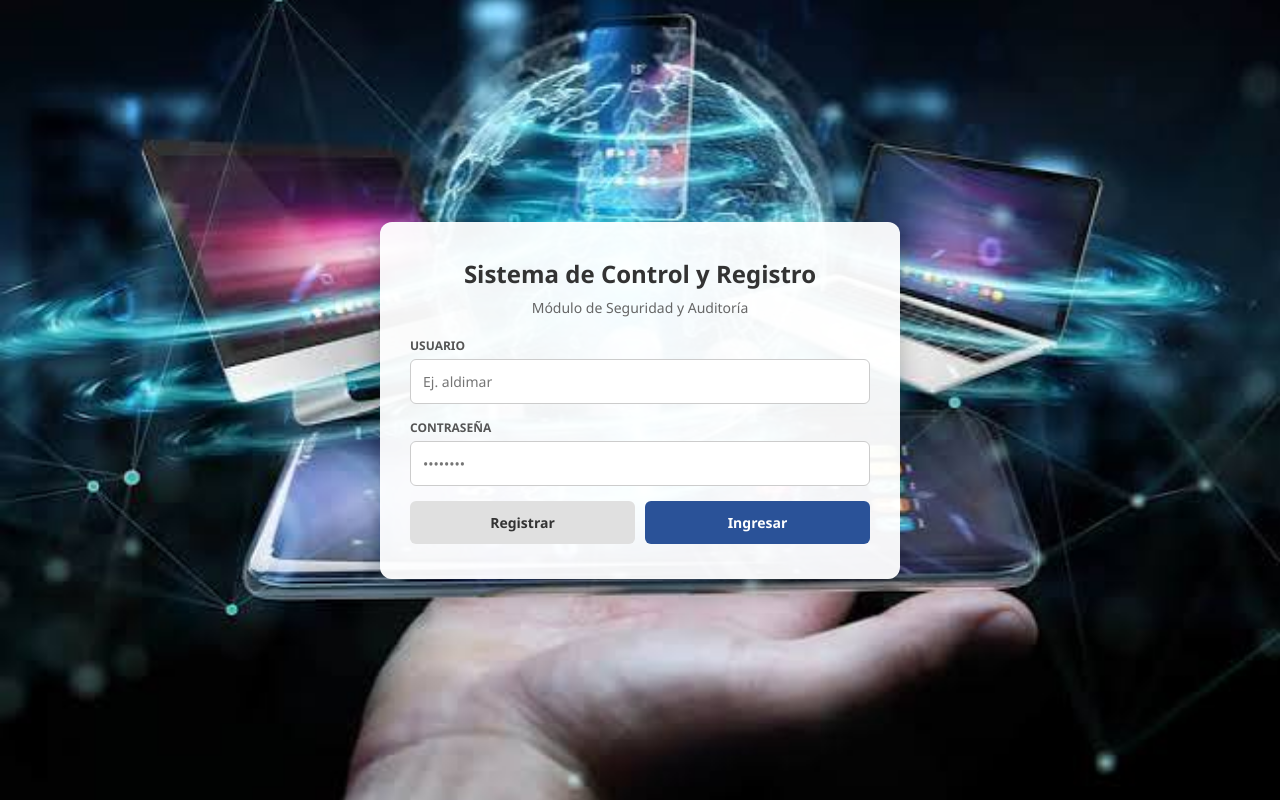
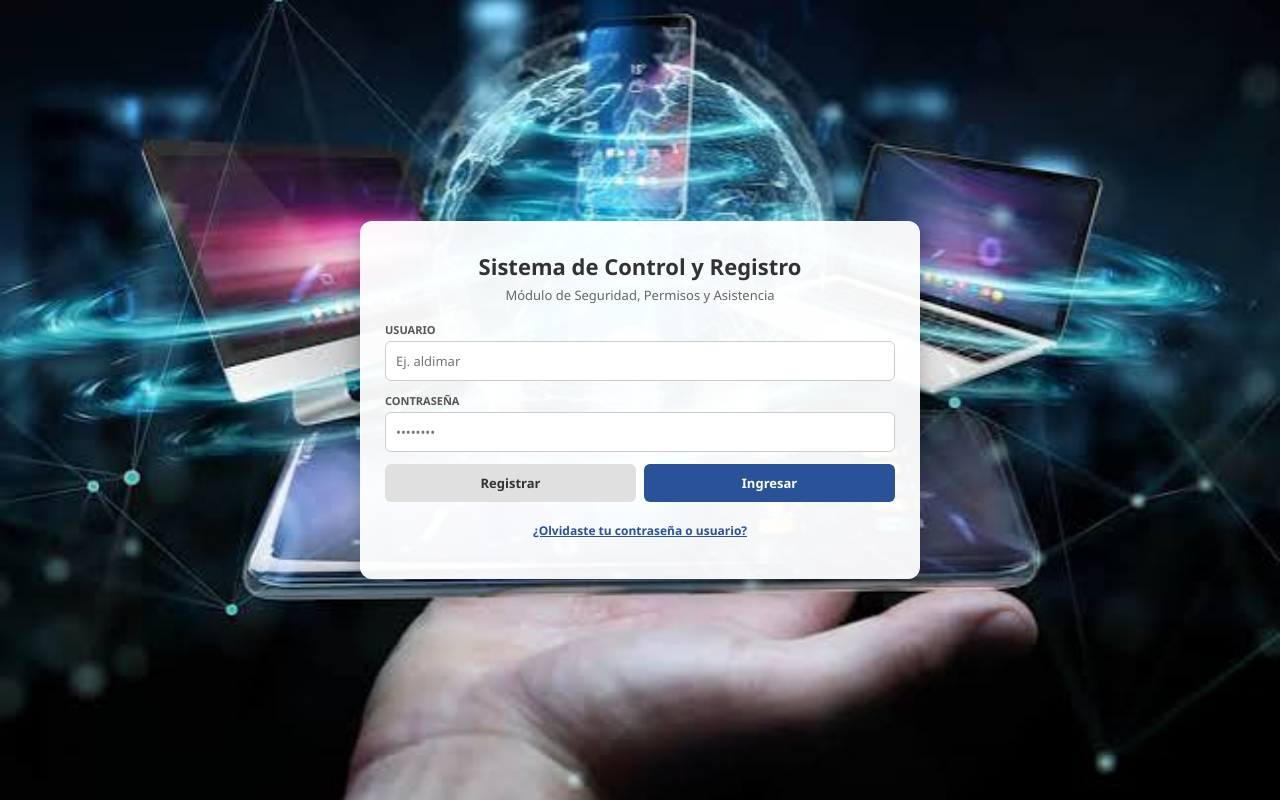
Before and after one commit to aldidaymar-lang/sistema-registro, a Python web app: template templates/index.html in a window 1280 px wide. Run offline with Jinja, Linux system fonts and the light colour scheme; the template is opened without the code that fills it, so the values that code supplies are empty.

Commit message:
Update index.html

```diff
--- a/templates/index.html
+++ b/templates/index.html
@@ -3,38 +3,42 @@
 <head>
     <meta charset="UTF-8">
     <meta name="viewport" content="width=device-width, initial-scale=1.0">
-    <title>Sistema de Autenticación y Seguridad</title>
+    <title>Sistema de Autenticación y Administración</title>
     <style>
         * { box-sizing: border-box; margin: 0; padding: 0; font-family: 'Segoe UI', Tahoma, Geneva, Verdana, sans-serif; }
         body { background: url('/static/fondo.jpg') no-repeat center center fixed; background-size: cover; height: 100vh; display: flex; align-items: center; justify-content: center; }
-        .card { background: rgba(255, 255, 255, 0.95); padding: 35px 30px; border-radius: 12px; box-shadow: 0 10px 25px rgba(0,0,0,0.3); width: 100%; max-width: 520px; text-align: center; }
-        .card h2 { color: #333333; margin-bottom: 8px; font-size: 24px; font-weight: 600; }
-        .card p.subtitle { color: #666666; font-size: 14px; margin-bottom: 20px; }
-        .input-group { margin-bottom: 15px; text-align: left; }
-        .input-group label { display: block; font-size: 12px; color: #555555; margin-bottom: 5px; font-weight: bold; text-transform: uppercase; }
-        .input-group input { width: 100%; padding: 12px; border: 1px solid #cccccc; border-radius: 6px; font-size: 14px; outline: none; }
-        .btn-container { display: flex; gap: 10px; margin-top: 15px; }
-        button { flex: 1; padding: 12px; border: none; border-radius: 6px; font-size: 14px; font-weight: bold; cursor: pointer; }
+        .card { background: rgba(255, 255, 255, 0.95); padding: 30px 25px; border-radius: 12px; box-shadow: 0 10px 25px rgba(0,0,0,0.3); width: 100%; max-width: 560px; text-align: center; }
+        .card h2 { color: #333333; margin-bottom: 5px; font-size: 22px; font-weight: 600; }
+        .card p.subtitle { color: #666666; font-size: 13px; margin-bottom: 18px; }
+        .input-group { margin-bottom: 12px; text-align: left; }
+        .input-group label { display: block; font-size: 11px; color: #555555; margin-bottom: 4px; font-weight: bold; text-transform: uppercase; }
+        .input-group input { width: 100%; padding: 10px; border: 1px solid #cccccc; border-radius: 6px; font-size: 13px; outline: none; }
+        .btn-container { display: flex; gap: 8px; margin-top: 12px; }
+        button { flex: 1; padding: 10px; border: none; border-radius: 6px; font-size: 13px; font-weight: bold; cursor: pointer; }
         .btn-login { background-color: #2a5298; color: white; }
         .btn-register { background-color: #e0e0e0; color: #333333; }
-        #mensaje { margin-top: 15px; padding: 10px; border-radius: 6px; font-size: 13px; font-weight: 600; display: none; }
+        .btn-forgot { background: none; border: none; color: #2a5298; font-size: 12px; cursor: pointer; margin-top: 10px; text-decoration: underline; }
+        #mensaje { margin-top: 12px; padding: 8px; border-radius: 6px; font-size: 12px; font-weight: 600; display: none; }
         .exito { background-color: #d4edda; color: #155724; display: block !important; }
         .error { background-color: #f8d7da; color: #721c24; display: block !important; }
 
-        #panel-seguridad { display: none; margin-top: 20px; text-align: left; border-top: 2px solid #eee; padding-top: 15px; max-height: 320px; overflow-y: auto; }
-        .log-item { font-size: 12px; padding: 8px; margin-bottom: 6px; border-radius: 4px; border-left: 4px solid #ccc; background: #f9f9f9; }
+        /* Modulos Internos por Roles */
+        #panel-seguridad { display: none; margin-top: 18px; text-align: left; border-top: 2px solid #eee; padding-top: 12px; max-height: 320px; overflow-y: auto; }
+        .seccion-modulo { display: none; background: #f8f9fa; padding: 12px; border-radius: 8px; margin-bottom: 12px; border: 1px solid #e9ecef; }
+        .log-item { font-size: 11px; padding: 6px; margin-bottom: 5px; border-radius: 4px; border-left: 3px solid #ccc; background: #ffffff; }
         .log-exito { border-left-color: #28a745; background: #eef9f0; }
         .log-alerta { border-left-color: #dc3545; background: #fdf2f2; color: #721c24; font-weight: bold; }
-        .user-item { display: flex; justify-content: space-between; align-items: center; margin-bottom: 8px; background: #f1f3f5; padding: 6px 10px; border-radius: 4px; font-size: 12px; }
-        .user-item select { padding: 3px; font-size: 11px; }
-        .btn-block { background-color: #dc3545; color: white; padding: 4px 8px; font-size: 11px; border-radius: 4px; border: none; cursor: pointer; }
+        .user-item { display: flex; justify-content: space-between; align-items: center; margin-bottom: 8px; background: #ffffff; padding: 6px 8px; border-radius: 4px; font-size: 11px; border: 1px solid #dee2e6; }
+        .user-item select { padding: 2px; font-size: 11px; }
+        .btn-danger { background-color: #dc3545; color: white; padding: 3px 6px; font-size: 10px; border-radius: 4px; border: none; cursor: pointer; margin-left: 3px; }
+        .btn-warning { background-color: #ffc107; color: #333; padding: 3px 6px; font-size: 10px; border-radius: 4px; border: none; cursor: pointer; margin-left: 3px; }
     </style>
 </head>
 <body>
 
 <div class="card">
     <h2>Sistema de Control y Registro</h2>
-    <p class="subtitle">Módulo de Seguridad y Auditoría</p>
+    <p class="subtitle">Módulo de Seguridad, Permisos y Asistencia</p>
 
     <div id="form-login">
         <div class="input-group">
@@ -51,19 +55,37 @@
             <button class="btn-register" onclick="enviarDatos('/registrar')">Registrar</button>
             <button class="btn-login" onclick="enviarDatos('/login')">Ingresar</button>
         </div>
+        <button class="btn-forgot" onclick="solicitarAyuda()">¿Olvidaste tu contraseña o usuario?</button>
     </div>
 
     <div id="mensaje"></div>
 
+    <!-- Módulo Interno según el Rol -->
     <div id="panel-seguridad">
-        <h3 style="color: #2a5298; font-size: 15px; margin-bottom: 10px;">🛡️ Centro de Control de Seguridad</h3>
+        <!-- Vista para Rol Lectura -->
+        <div id="modulo-lectura" class="seccion-modulo">
+            <h4 style="color: #2a5298;">📖 Vista de Solo Lectura</h4>
+            <p style="font-size: 12px; margin-top: 5px;">Bienvenido al sistema. Solo tienes permisos para consultar información general.</p>
+        </div>
 
-        <div id="seccion-gestion" style="margin-bottom: 15px;">
-            <p style="font-size: 12px; font-weight: bold; margin-bottom: 5px;">Gestión de Permisos y Delegación de Admins:</p>
+        <!-- Vista para Rol Edición -->
+        <div id="modulo-edicion" class="seccion-modulo">
+            <h4 style="color: #28a745;">✏️ Módulo de Edición Habilitado</h4>
+            <p style="font-size: 12px; margin-top: 5px;">Tienes permisos para modificar registros y datos operativos del sistema.</p>
+        </div>
+
+        <!-- Vista para Administrador / Guardián -->
+        <div id="seccion-gestion" style="margin-bottom: 12px; display: none;">
+            <p style="font-size: 12px; font-weight: bold; margin-bottom: 5px;">Gestión de Usuarios, Permisos y Eliminación:</p>
             <div id="lista-usuarios"></div>
         </div>
 
-        <p style="font-size: 12px; font-weight: bold; margin-bottom: 5px;">Historial de Auditoría (IPs, Horas y Roles):</p>
+        <div id="seccion-solicitudes" style="margin-bottom: 12px; display: none;">
+            <p style="font-size: 12px; font-weight: bold; margin-bottom: 5px; color: #d9534f;">🚨 Solicitudes de Recuperación de Ayuda:</p>
+            <div id="lista-solicitudes"></div>
+        </div>
+
+        <p style="font-size: 12px; font-weight: bold; margin-bottom: 5px;">Historial de Auditoría en Tiempo Real:</p>
         <div id="historial-logs"></div>
     </div>
 </div>
@@ -108,9 +130,23 @@
             mensajeDiv.className = "error";
         }
     } catch (err) {
-        mensajeDiv.innerText = "Error de conexión con el servidor.";
+        mensajeDiv.innerText = "Error de conexión.";
         mensajeDiv.className = "error";
     }
+}
+
+async function solicitarAyuda() {
+    const nombre = prompt("Ingresa tu nombre de usuario para solicitar asistencia al Administrador:");
+    if (!nombre) return;
+
+    const respuesta = await fetch('/solicitar_recuperacion', {
+        method: 'POST',
+        headers: { 'Content-Type': 'application/json' },
+        body: JSON.stringify({ nombre })
+    });
+
+    const res = await respuesta.json();
+    alert(res.mensaje || res.error);
 }
 
 async function cargarAuditoria() {
@@ -126,11 +162,23 @@
     const panel = document.getElementById('panel-seguridad');
     panel.style.display = 'block';
 
-    const divUsuarios = document.getElementById('lista-usuarios');
-    const seccionGestion = document.getElementById('seccion-gestion');
+    // Ocultar todos los módulos primero
+    document.getElementById('modulo-lectura').style.display = 'none';
+    document.getElementById('modulo-edicion').style.display = 'none';
+    document.getElementById('seccion-gestion').style.display = 'none';
+    document.getElementById('seccion-solicitudes').style.display = 'none';
 
-    if (rolUsuario === 'admin') {
-        seccionGestion.style.display = 'block';
+    // Mostrar según el Rol
+    if (rolUsuario === 'lectura') {
+        document.getElementById('modulo-lectura').style.display = 'block';
+    } else if (rolUsuario === 'edicion') {
+        document.getElementById('modulo-edicion').style.display = 'block';
+    } else if (rolUsuario === 'admin') {
+        document.getElementById('seccion-gestion').style.display = 'block';
+        document.getElementById('seccion-solicitudes').style.display = 'block';
+
+        // Renderizar Usuarios
+        const divUsuarios = document.getElementById('lista-usuarios');
         divUsuarios.innerHTML = '';
         datos.usuarios.forEach(u => {
             if (u.nombre !== usuarioActual) {
@@ -142,18 +190,34 @@
                                 <option value="lectura" ${u.rol === 'lectura' ? 'selected' : ''}>Lectura</option>
                                 <option value="edicion" ${u.rol === 'edicion' ? 'selected' : ''}>Edición</option>
                                 <option value="guardian" ${u.rol === 'guardian' ? 'selected' : ''}>Guardián</option>
-                                <option value="admin" ${u.rol === 'admin' ? 'selected' : ''}>👑 Administrador</option>
+                                <option value="admin" ${u.rol === 'admin' ? 'selected' : ''}>👑 Admin</option>
                             </select>
-                            <button class="btn-block" onclick="bloquearUsuario('${u.nombre}')">Bloquear</button>
+                            <button class="btn-warning" onclick="resetearClave('${u.nombre}')">Reset Clave</button>
+                            <button class="btn-danger" onclick="eliminarUsuario('${u.nombre}')">Eliminar</button>
                         </div>
                     </div>
                 `;
             }
         });
-    } else {
-        seccionGestion.style.display = 'none';
+
+        // Renderizar Solicitudes de Recuperación
+        const divSol = document.getElementById('lista-solicitudes');
+        divSol.innerHTML = '';
+        if (datos.solicitudes.length === 0) {
+            divSol.innerHTML = '<p style="font-size:11px; color:#777;">No hay solicitudes pendientes.</p>';
+        } else {
+            datos.solicitudes.forEach(s => {
+                divSol.innerHTML += `
+                    <div class="user-item">
+                        <span><strong>${s.usuario}</strong> (${s.fecha}) - Estado: <i>${s.estado}</i></span>
+                        <button class="btn-warning" onclick="resetearClave('${s.usuario}')">Asistir / Resetear</button>
+                    </div>
+                `;
+            });
+        }
     }
 
+    // Renderizar Logs de Auditoría
     const divLogs = document.getElementById('historial-logs');
     divLogs.innerHTML = '';
     datos.historial.forEach(log => {
@@ -173,18 +237,34 @@
         headers: { 'Content-Type': 'application/json' },
         body: JSON.stringify({ admin: usuarioActual, usuario: usuarioObjetivo, rol: nuevoRol })
     });
-    alert(`Permiso de ${usuarioObjetivo} actualizado a: ${nuevoRol}`);
+    alert(`Permiso actualizado.`);
     cargarAuditoria();
 }
 
-async function bloquearUsuario(usuarioObjetivo) {
-    if (!confirm(`¿Bloquear acceso a ${usuarioObjetivo}?`)) return;
-    await fetch('/bloquear_intruso', {
+async function resetearClave(usuarioObjetivo) {
+    const nueva = prompt(`Nueva contraseña para ${usuarioObjetivo}:`, '123456');
+    if (!nueva) return;
+
+    const res = await fetch('/resetear_clave', {
+        method: 'POST',
+        headers: { 'Content-Type': 'application/json' },
+        body: JSON.stringify({ admin: usuarioActual, usuario: usuarioObjetivo, nueva_clave: nueva })
+    });
+    const r = await res.json();
+    alert(r.mensaje || r.error);
+    cargarAuditoria();
+}
+
+async function eliminarUsuario(usuarioObjetivo) {
+    if (!confirm(`¿Eliminar definitivamente al usuario ${usuarioObjetivo}? Esta acción no se puede deshacer.`)) return;
+
+    const res = await fetch('/eliminar_usuario', {
         method: 'POST',
         headers: { 'Content-Type': 'application/json' },
         body: JSON.stringify({ admin: usuarioActual, usuario: usuarioObjetivo })
     });
-    alert(`Usuario ${usuarioObjetivo} bloqueado.`);
+    const r = await res.json();
+    alert(r.mensaje || r.error);
     cargarAuditoria();
 }
 </script>
```
